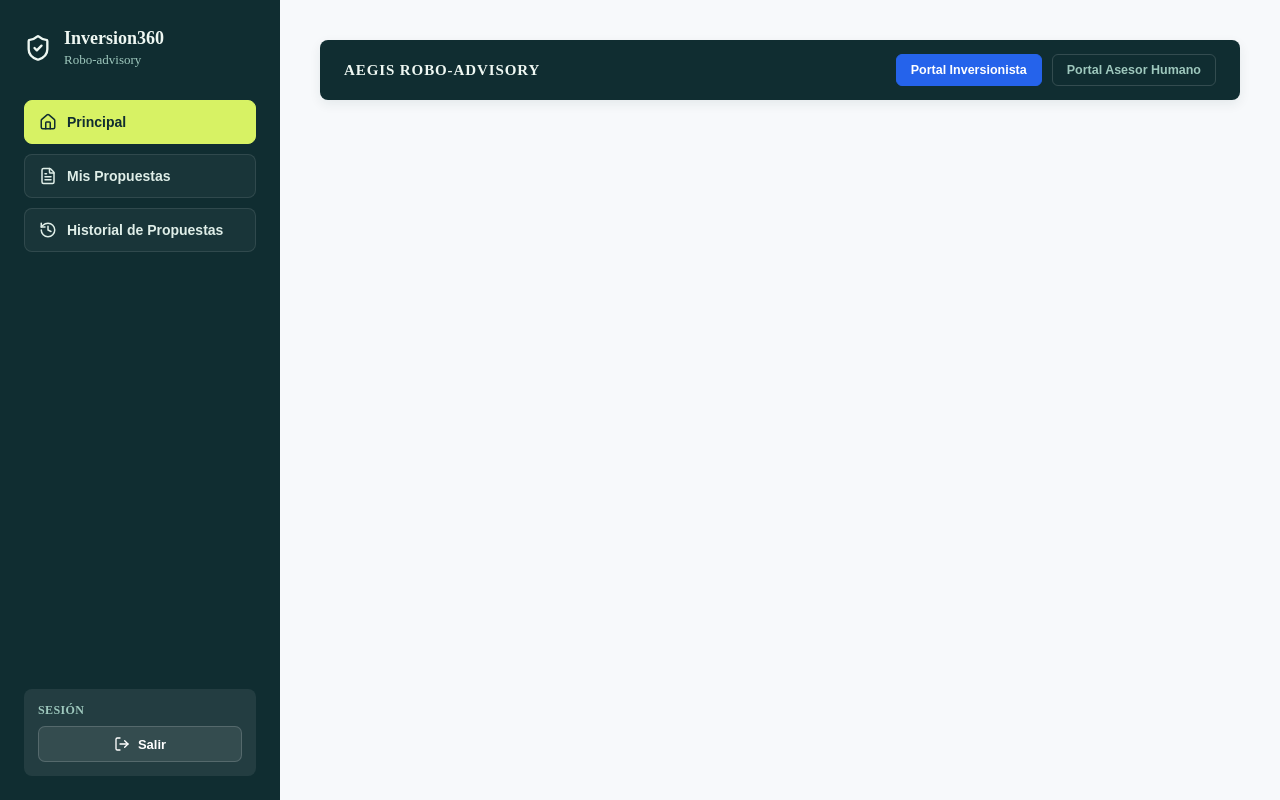
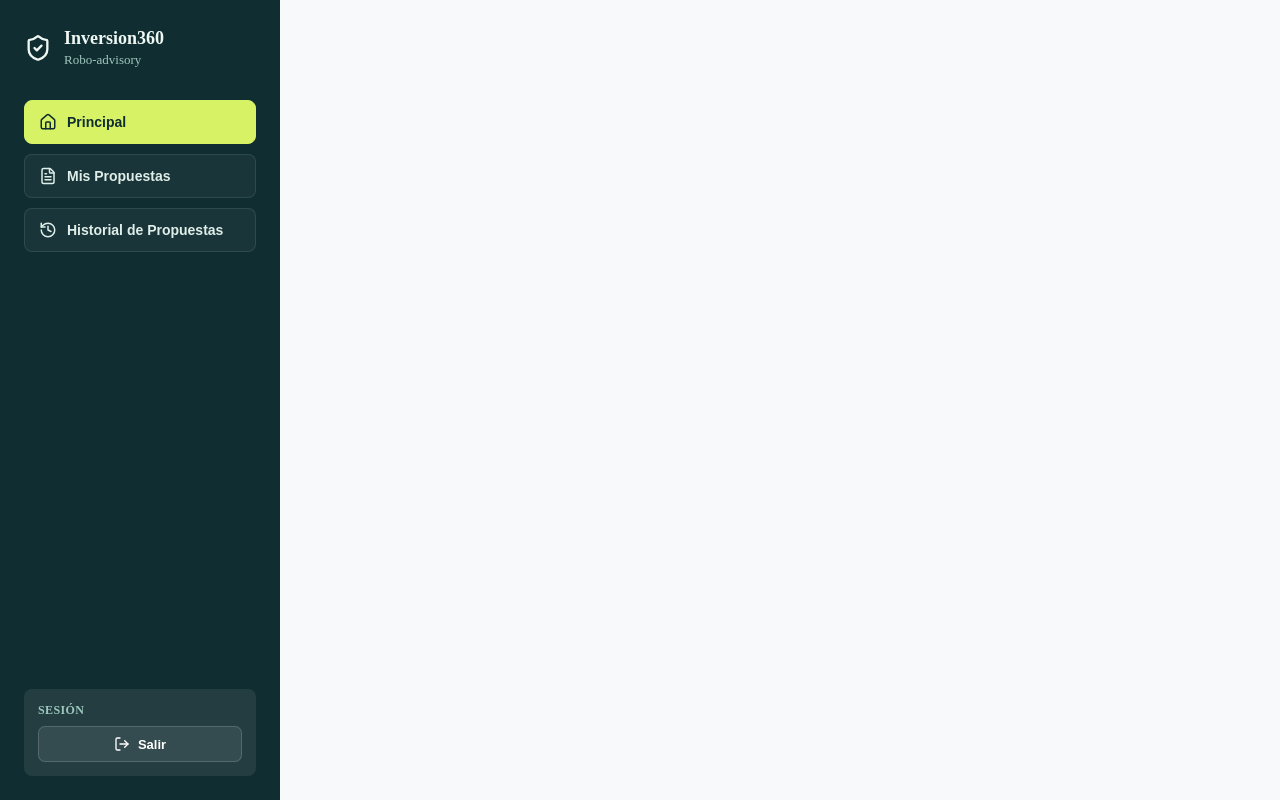
Before and after one commit to SalomeLoor/Inversion-360, a React (Vite) app: page /inversor in a window 1280 px wide. Built offline with nearby package versions, Linux system fonts and the light colour scheme.

Commit message:
Revert changes to App, InvestorPanel, and MisPropuestas to avoid PR conflicts

```diff
--- a/src/App.tsx
+++ b/src/App.tsx
@@ -1,5 +1,5 @@
 
-import { Route, BrowserRouter as Router, Routes, Navigate } from 'react-router-dom'
+import { Route, BrowserRouter as Router, Routes } from 'react-router-dom'
 import './App.css'
 import HomePage from './pages/HomePage'
 import InvestorPanel from './components/InvestorPanel'
@@ -14,8 +14,7 @@ function App() {
     <>
       <Router>
         <Routes>
-          <Route path="/" element={<HomePage />} />
-          <Route path="/dashboard" element={<Navigate to="/inversor/principal" replace />} />
+          <Route path="*" element={<HomePage />} />
 
           <Route path="/inversor" element={<InvestorPanel />}>
             <Route path="principal" element={<Principal />} />
@@ -23,8 +22,9 @@ function App() {
             <Route path="historial" element={<HistorialPropuestas />} />
           </Route>
 
+
+
           <Route path="/asesor" element={<AdvisorPanel />} />
-          <Route path="*" element={<Navigate to="/" replace />} />
         </Routes>
       </Router>
     </>
--- a/src/components/InvestorPanel.tsx
+++ b/src/components/InvestorPanel.tsx
@@ -43,7 +43,7 @@ const InvestorPanel = (): React.ReactElement => {
           </div>
 
           <nav className="nav-stack">
-            {OptionsMenu.map((menu: MenuOption, index: number) => (
+            {OptionsMenu.map((menu: any, index: number) => (
               <button
                 key={index}
                 type="button"
@@ -75,17 +75,6 @@ const InvestorPanel = (): React.ReactElement => {
         </aside>
       </div>
       <section className="panelCentral">
-        <header className="portal-topbar">
-          <div className="portal-title">AEGIS ROBO-ADVISORY</div>
-          <div className="portal-nav-buttons">
-            <button className="portal-nav-btn active" onClick={() => navigate("/inversor/principal")}>
-              Portal Inversionista
-            </button>
-            <button className="portal-nav-btn" onClick={() => navigate("/asesor")}>
-              Portal Asesor Humano
-            </button>
-          </div>
-        </header>
         <Outlet />
       </section>
     </>
--- a/src/components/MisPropuestas.tsx
+++ b/src/components/MisPropuestas.tsx
@@ -164,7 +164,7 @@ const MisPropuestas = () => {
                   ))}
                 </Pie>
                 <Tooltip
-                  formatter={(value: any, name: any) => [`$${Number(value).toFixed(2)}`, name]}
+                  formatter={(value: number, name: string) => [`$${value.toFixed(2)}`, name]}
                   contentStyle={{ borderRadius: 6, border: "1px solid #dfe7e5", fontSize: 12 }}
                 />
               </PieChart>
--- a/src/styles/InvestorPanel.css
+++ b/src/styles/InvestorPanel.css
@@ -144,51 +144,3 @@
     grid-template-columns: 1fr;
   }
 }
-
-/* ---------- Portal Switcher Topbar ---------- */
-.portal-topbar {
-  display: flex;
-  justify-content: space-between;
-  align-items: center;
-  padding: 14px 24px;
-  background: #102d31;
-  border-radius: 8px;
-  margin-bottom: 24px;
-  color: #ffffff;
-  box-shadow: 0 4px 12px rgba(16, 45, 49, 0.08);
-}
-
-.portal-title {
-  font-weight: 800;
-  font-size: 15px;
-  letter-spacing: 0.06em;
-  color: #eef7f2;
-}
-
-.portal-nav-buttons {
-  display: flex;
-  gap: 10px;
-}
-
-.portal-nav-btn {
-  padding: 8px 14px;
-  border-radius: 6px;
-  font-size: 12.5px;
-  font-weight: 700;
-  cursor: pointer;
-  transition: all 0.15s ease;
-  border: 1px solid rgba(255, 255, 255, 0.15);
-  background: transparent;
-  color: #9ec8bd;
-}
-
-.portal-nav-btn:hover {
-  background: rgba(255, 255, 255, 0.06);
-  color: #ffffff;
-}
-
-.portal-nav-btn.active {
-  background: #2563eb;
-  color: #ffffff;
-  border-color: #2563eb;
-}
```
